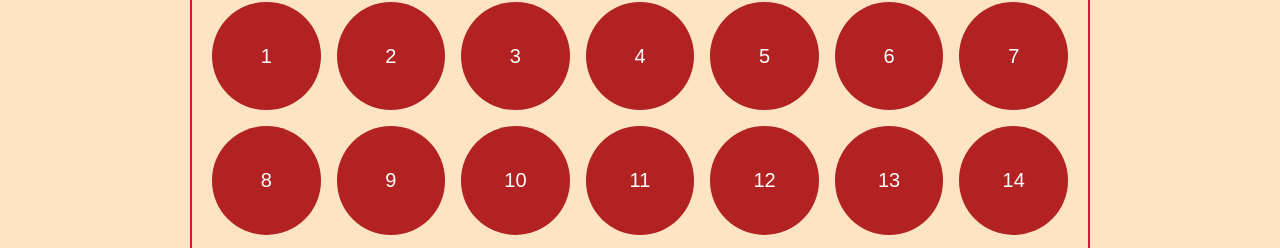
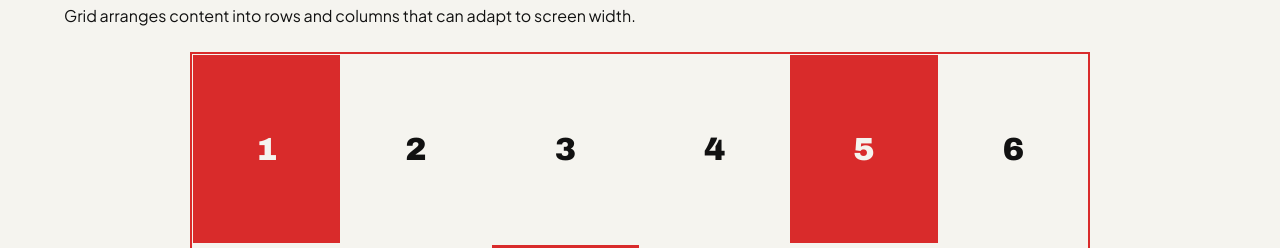
Before and after one commit to richarddeveops/css-grid-practice, a plain HTML site: page index.html in a window 1280 px wide. Shown: the part 200-448 px from the top of the page. Drawn offline with Linux system fonts and the light colour scheme.

Commit message:
Add Swiss grid styling

```diff
--- a/styles.css
+++ b/styles.css
@@ -1,13 +1,36 @@
+@import url("https://fonts.googleapis.com/css2?family=Archivo+Black&family=Plus+Jakarta+Sans:wght@400;500;600;700&display=swap");
+
 * {
     box-sizing: border-box;
 }
 
+:root {
+    color-scheme: light;
+    --paper: #f5f4ef;
+    --ink: #111111;
+    --vermilion: #d92b2b;
+    --body: "Plus Jakarta Sans", sans-serif;
+    --display: "Archivo Black", sans-serif;
+}
+
 body {
     margin: 0;
-    padding: 24px;
-    background-color: bisque;
-    color: #4a1f1f;
-    font-family: Arial, sans-serif;
+    padding: clamp(20px, 5vw, 64px);
+    background-color: var(--paper);
+    color: var(--ink);
+    font-family: var(--body);
+    line-height: 1.6;
+}
+
+h1 {
+    margin: 0;
+    font: clamp(2rem, 5vw, 4rem)/1.02 var(--display);
+    letter-spacing: -0.055em;
+}
+
+body > p {
+    margin: 14px 0 28px;
+    color: #55524c;
 }
 
 h1,
@@ -18,19 +41,55 @@ body > p {
 .Mother-div {
     display: grid;
     max-width: 900px;
-    grid-template-columns: repeat(auto-fit, minmax(100px, 1fr));
-    gap: 16px;
+    grid-template-columns: repeat(auto-fit, minmax(min(100%, 140px), 1fr));
+    gap: 0;
     margin: 24px auto;
-    padding: 20px;
-    border: 2px solid crimson;
+    padding: 0;
+    border: 2px solid var(--vermilion);
+    background: var(--vermilion);
 }
 
 .Grid_items {
     display: grid;
-    aspect-ratio: 1;
+    min-height: clamp(110px, 18vw, 190px);
     place-items: center;
-    border-radius: 50%;
-    background-color: firebrick;
-    color: #ffffff;
-    font-size: 1.25rem;
+    border: 1px solid var(--paper);
+    background-color: var(--paper);
+    color: var(--ink);
+    font: clamp(1.25rem, 3vw, 2rem) var(--display);
+    transition: background-color 180ms ease, color 180ms ease;
 }
+
+.Grid_items:nth-child(4n + 1) {
+    background: var(--vermilion);
+    color: var(--paper);
+}
+
+.Grid_items:hover {
+    background: var(--ink);
+    color: var(--paper);
+}
+
+@media (max-width: 480px) {
+    body {
+        padding: 20px 16px;
+    }
+
+    .Mother-div {
+        grid-template-columns: repeat(2, minmax(0, 1fr));
+    }
+}
+
+@media (prefers-reduced-motion: reduce) {
+    *,
+    *::before,
+    *::after {
+        scroll-behavior: auto !important;
+        transition-duration: 0.01ms !important;
+    }
+}
+
+:focus-visible {
+    outline: 3px solid var(--vermilion);
+    outline-offset: 4px;
+}
```
